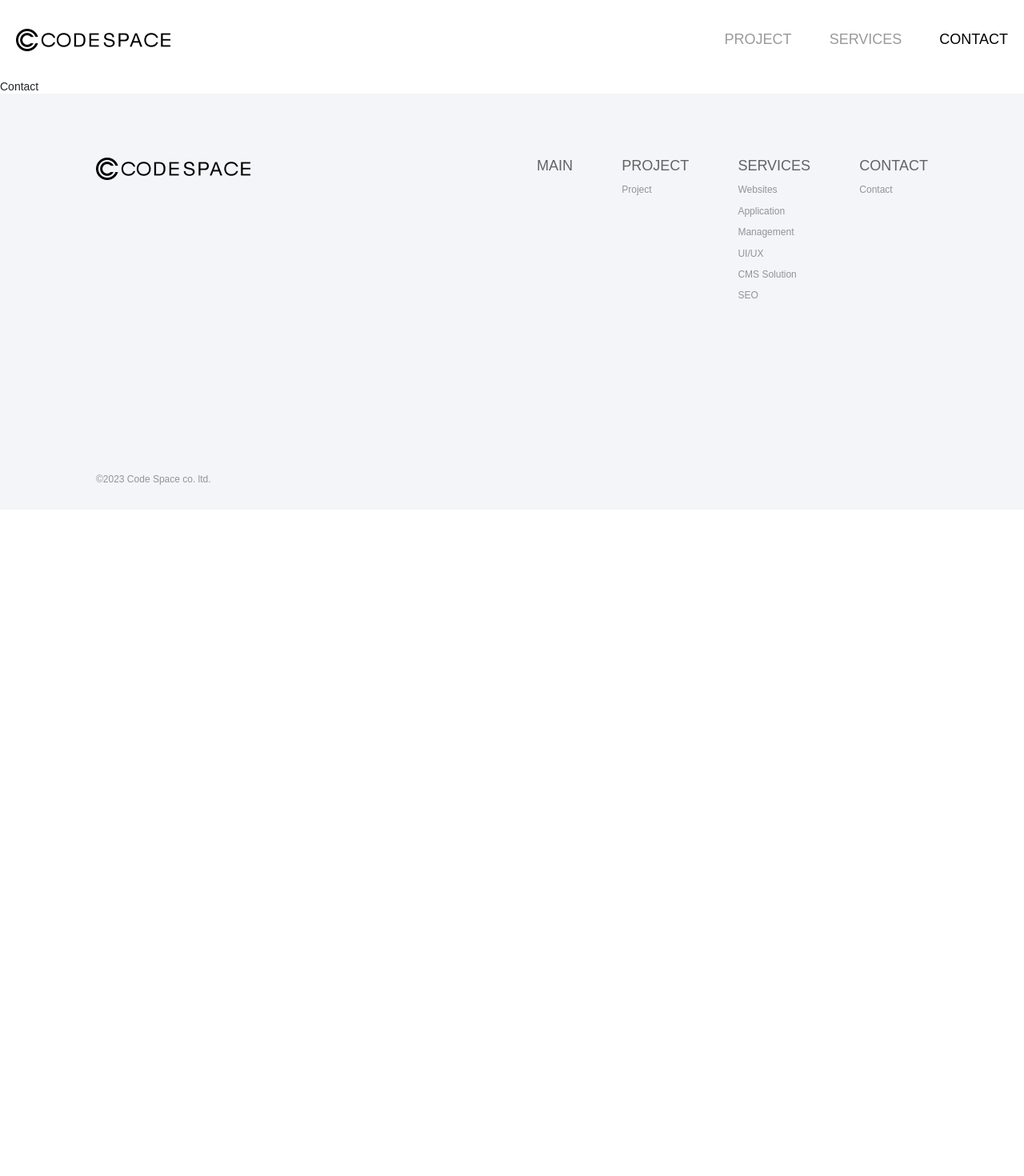
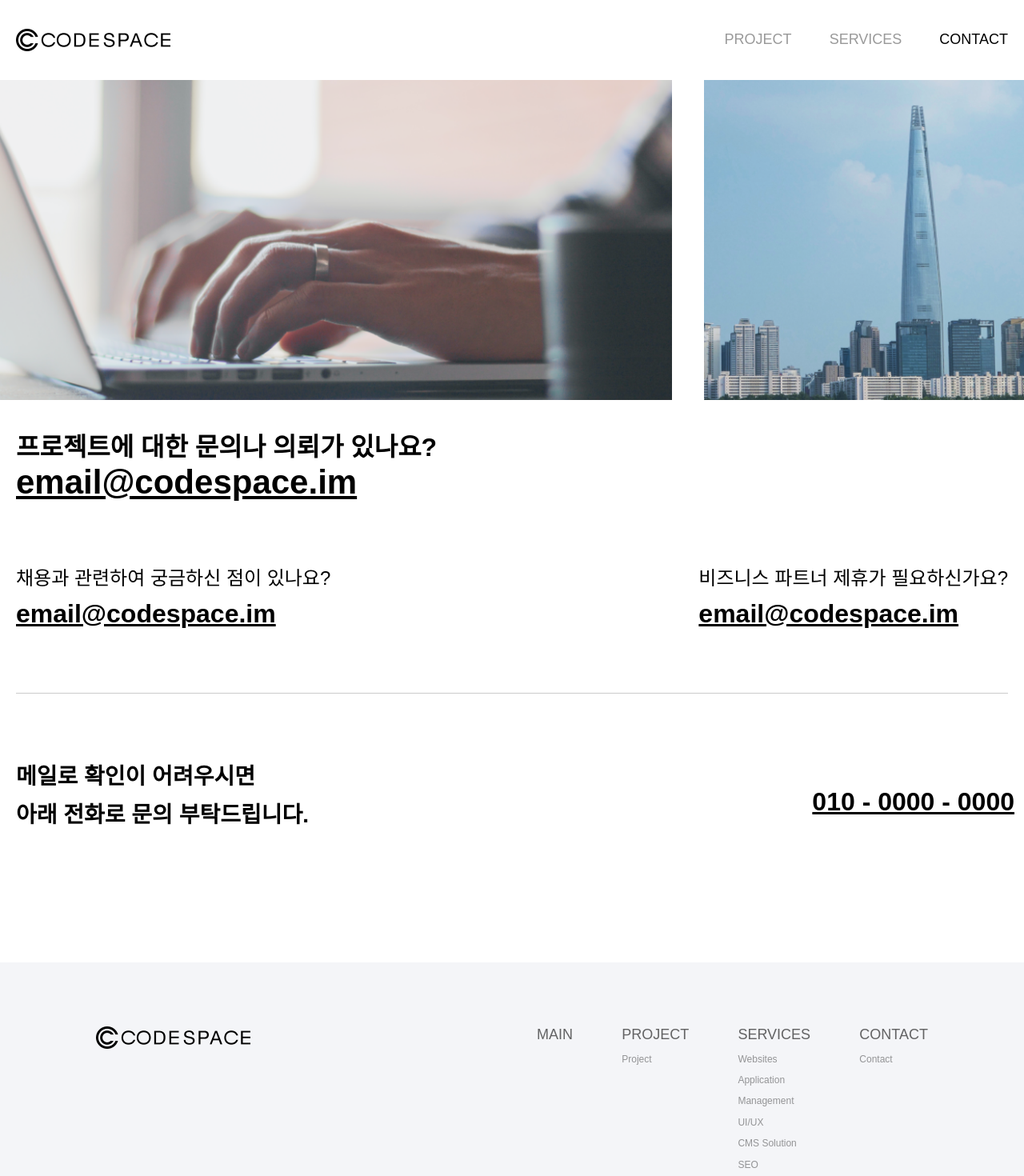
Before and after one commit to seonghojung/codespace_renewal, a React (Create React App) app: page /contact in a window 1280 px wide. Shown: the top 1470 px of the page at 80% size. Before the commit the page ends 800 px from the top, so only its background shows below. Built offline with nearby package versions, Linux system fonts and the light colour scheme; a web font is replaced by a local one.

Commit message:
Contact 페이지

```diff
--- a/src/Router.tsx
+++ b/src/Router.tsx
@@ -1,7 +1,7 @@
 import { createBrowserRouter } from "react-router-dom";
 import Layout from "./layout";
 import Home from "./pages/home/Home";
-import Contact from "./pages/Contact";
+import Contact from "./pages/contact/Contact";
 import Project from "./pages/Project";
 import Services from "./pages/Services";
 export const router = createBrowserRouter([
--- a/src/pages/Contact.tsx
+++ /dev/null
@@ -1,5 +0,0 @@
-function Contact() {
-  return <div>Contact</div>;
-}
-
-export default Contact;
--- /dev/null
+++ b/src/pages/contact/BannerSection.tsx
@@ -0,0 +1,42 @@
+import styled from "styled-components";
+
+const SectionWrap = styled.section`
+  @media (min-width: 1200px) {
+    display: flex;
+    gap: 40px;
+  }
+`;
+const FirstImg = styled.img`
+  padding-left: 10px;
+  object-fit: cover;
+  display: block;
+  width: 100%;
+  height: 400px;
+  @media (min-width: 1200px) {
+    padding-left: 0px;
+    height: 400px;
+    flex: 2.1;
+  }
+`;
+const SecondImg = styled.img`
+  padding-left: 10px;
+  object-fit: cover;
+  display: block;
+  margin-top: 10px;
+  width: 100%;
+  height: 242px;
+  @media (min-width: 1200px) {
+    padding-left: 0px;
+    margin-top: 0px;
+    height: 400px;
+    flex: 1;
+  }
+`;
+export const BannerSection = () => {
+  return (
+    <SectionWrap>
+      <FirstImg src="/images/contact/first_image.png" />
+      <SecondImg src="/images/contact/second_image.png" />
+    </SectionWrap>
+  );
+};
--- /dev/null
+++ b/src/pages/contact/Contact.tsx
@@ -0,0 +1,15 @@
+import { BannerSection } from "./BannerSection";
+import { ContactEmailSection } from "./ContactEmailSection";
+import { ContactPhoneSection } from "./ContactPhoneSection";
+
+function Contact() {
+  return (
+    <>
+      <BannerSection />
+      <ContactEmailSection />
+      <ContactPhoneSection />
+    </>
+  );
+}
+
+export default Contact;
--- /dev/null
+++ b/src/pages/contact/ContactEmailSection.tsx
@@ -0,0 +1,91 @@
+import styled from "styled-components";
+
+const SectionWrap = styled.section`
+  padding: 60px 10px 0px;
+  display: flex;
+  flex-direction: column;
+  @media (min-width: 1200px) {
+    padding: 40px 20px 0px;
+  }
+`;
+
+const TitleWrap = styled.div`
+  h1 {
+    width: 300px;
+    color: #000;
+    font-size: 32px;
+    font-style: normal;
+    font-weight: 600;
+  }
+  p {
+    color: #000;
+    font-size: 32px;
+    font-weight: 600;
+    text-decoration-line: underline;
+  }
+  @media (min-width: 1200px) {
+    h1 {
+      width: 100%;
+    }
+    p {
+      font-size: 42px;
+    }
+  }
+`;
+const SubTitleWrap = styled.div`
+  h2 {
+    color: #000;
+    font-size: 20px;
+    font-weight: 500;
+  }
+  p {
+    margin-top: 10px;
+    color: #000;
+    font-size: 22px;
+    font-weight: 600;
+    text-decoration-line: underline;
+  }
+  @media (min-width: 1200px) {
+    h2 {
+      font-size: 24px;
+    }
+    p {
+      font-size: 32px;
+    }
+  }
+`;
+const Wrapper = styled.div`
+  padding-bottom: 80px;
+  display: flex;
+  flex-direction: column;
+  gap: 60px;
+  padding-top: 140px;
+  border-bottom: 1px solid rgba(0, 0, 0, 0.2);
+  @media (min-width: 1200px) {
+    display: flex;
+    justify-content: space-between;
+    flex-direction: row;
+    padding-top: 80px;
+    padding-bottom: 80px;
+  }
+`;
+export const ContactEmailSection = () => {
+  return (
+    <SectionWrap>
+      <TitleWrap>
+        <h1>프로젝트에 대한 문의나 의뢰가 있나요?</h1>
+        <p>email@codespace.im</p>
+      </TitleWrap>
+      <Wrapper>
+        <SubTitleWrap>
+          <h2>채용과 관련하여 궁금하신 점이 있나요?</h2>
+          <p>email@codespace.im</p>
+        </SubTitleWrap>
+        <SubTitleWrap>
+          <h2>비즈니스 파트너 제휴가 필요하신가요?</h2>
+          <p>email@codespace.im</p>
+        </SubTitleWrap>
+      </Wrapper>
+    </SectionWrap>
+  );
+};
--- /dev/null
+++ b/src/pages/contact/ContactPhoneSection.tsx
@@ -0,0 +1,39 @@
+import { styled } from "styled-components";
+const SectionWrap = styled.section`
+  display: flex;
+  flex-direction: column;
+  padding: 80px 12px 160px 20px;
+  gap: 10px;
+  h2 {
+    color: #000;
+    font-size: 28px;
+    font-weight: 600;
+    line-height: 44px;
+  }
+  span {
+    color: #000;
+    font-size: 32px;
+    font-weight: 600;
+    text-decoration-line: underline;
+  }
+  @media (min-width: 1200px) {
+    h2 {
+      line-height: 48px;
+    }
+    span {
+      padding-top: 36px;
+    }
+    flex-direction: row;
+    justify-content: space-between;
+  }
+`;
+export const ContactPhoneSection = () => {
+  return (
+    <SectionWrap>
+      <h2>
+        메일로 확인이 어려우시면 <br /> 아래 전화로 문의 부탁드립니다.
+      </h2>
+      <span>010 - 0000 - 0000</span>
+    </SectionWrap>
+  );
+};
```
Also changed, not shown: public/images/contact/first_image.png (added), public/images/contact/second_image.png (added).
